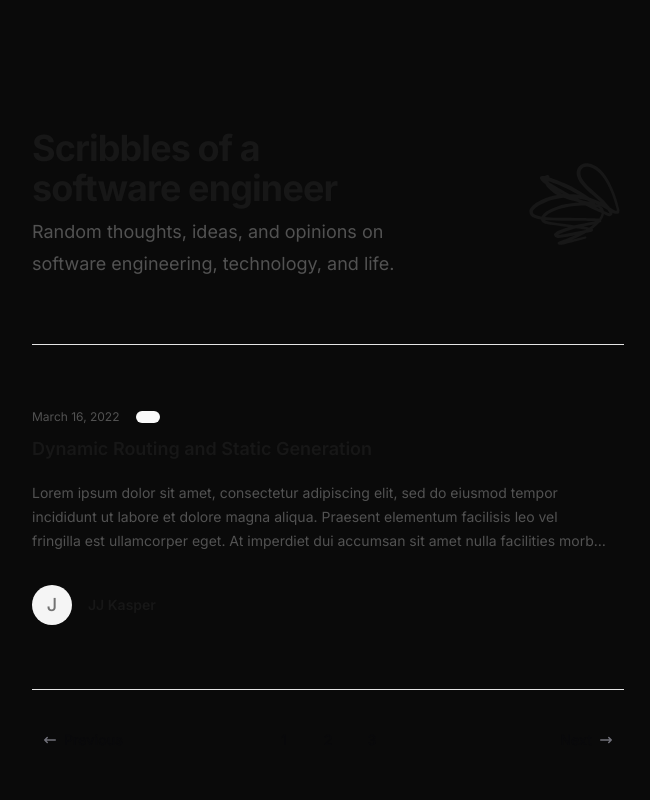
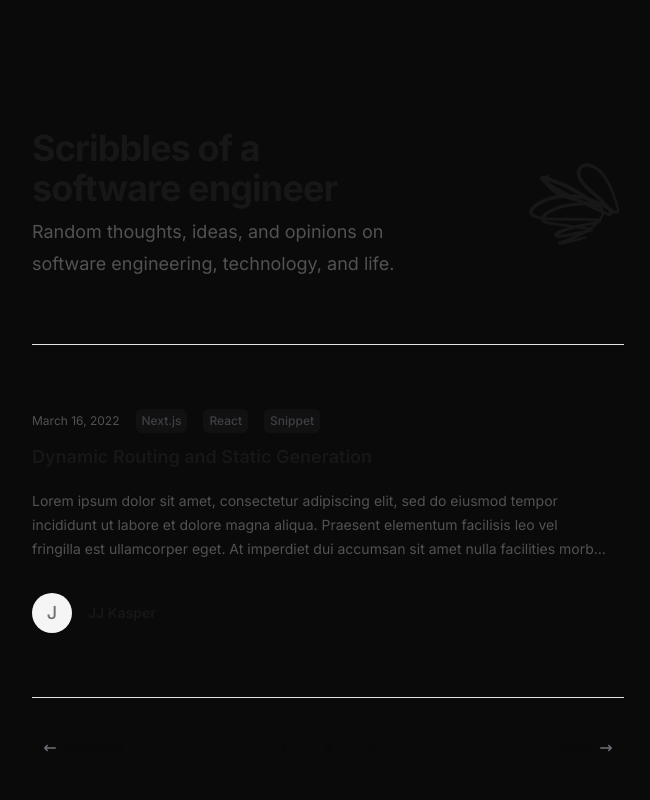
Before and after one commit to jstnmthw/next-static-blog, a Next.js app: page / in a window 1280 px wide. Shown: the top 800 px of the page, without its empty margins (312-962 px from the left). Built offline with nearby package versions, Linux system fonts and the light colour scheme.

Commit message:
Add category links to post component

```diff
--- /dev/null
+++ b/app/components/badge.tsx
@@ -0,0 +1,79 @@
+import { Button as HeadlessButton, type ButtonProps as HeadlessButtonProps } from '@headlessui/react'
+import clsx from 'clsx'
+import React from 'react'
+import { TouchTarget } from './button'
+import { Link } from './link'
+
+const colors = {
+  red: 'bg-red-500/15 text-red-700 group-data-[hover]:bg-red-500/25 dark:bg-red-500/10 dark:text-red-400 dark:group-data-[hover]:bg-red-500/20',
+  orange:
+    'bg-orange-500/15 text-orange-700 group-data-[hover]:bg-orange-500/25 dark:bg-orange-500/10 dark:text-orange-400 dark:group-data-[hover]:bg-orange-500/20',
+  amber:
+    'bg-amber-400/20 text-amber-700 group-data-[hover]:bg-amber-400/30 dark:bg-amber-400/10 dark:text-amber-400 dark:group-data-[hover]:bg-amber-400/15',
+  yellow:
+    'bg-yellow-400/20 text-yellow-700 group-data-[hover]:bg-yellow-400/30 dark:bg-yellow-400/10 dark:text-yellow-300 dark:group-data-[hover]:bg-yellow-400/15',
+  lime: 'bg-lime-400/20 text-lime-700 group-data-[hover]:bg-lime-400/30 dark:bg-lime-400/10 dark:text-lime-300 dark:group-data-[hover]:bg-lime-400/15',
+  green:
+    'bg-green-500/15 text-green-700 group-data-[hover]:bg-green-500/25 dark:bg-green-500/10 dark:text-green-400 dark:group-data-[hover]:bg-green-500/20',
+  emerald:
+    'bg-emerald-500/15 text-emerald-700 group-data-[hover]:bg-emerald-500/25 dark:bg-emerald-500/10 dark:text-emerald-400 dark:group-data-[hover]:bg-emerald-500/20',
+  teal: 'bg-teal-500/15 text-teal-700 group-data-[hover]:bg-teal-500/25 dark:bg-teal-500/10 dark:text-teal-300 dark:group-data-[hover]:bg-teal-500/20',
+  cyan: 'bg-cyan-400/20 text-cyan-700 group-data-[hover]:bg-cyan-400/30 dark:bg-cyan-400/10 dark:text-cyan-300 dark:group-data-[hover]:bg-cyan-400/15',
+  sky: 'bg-sky-500/15 text-sky-700 group-data-[hover]:bg-sky-500/25 dark:bg-sky-500/10 dark:text-sky-300 dark:group-data-[hover]:bg-sky-500/20',
+  blue: 'bg-blue-500/15 text-blue-700 group-data-[hover]:bg-blue-500/25 dark:text-blue-400 dark:group-data-[hover]:bg-blue-500/25',
+  indigo:
+    'bg-indigo-500/15 text-indigo-700 group-data-[hover]:bg-indigo-500/25 dark:text-indigo-400 dark:group-data-[hover]:bg-indigo-500/20',
+  violet:
+    'bg-violet-500/15 text-violet-700 group-data-[hover]:bg-violet-500/25 dark:text-violet-400 dark:group-data-[hover]:bg-violet-500/20',
+  purple:
+    'bg-purple-500/15 text-purple-700 group-data-[hover]:bg-purple-500/25 dark:text-purple-400 dark:group-data-[hover]:bg-purple-500/20',
+  fuchsia:
+    'bg-fuchsia-400/15 text-fuchsia-700 group-data-[hover]:bg-fuchsia-400/25 dark:bg-fuchsia-400/10 dark:text-fuchsia-400 dark:group-data-[hover]:bg-fuchsia-400/20',
+  pink: 'bg-pink-400/15 text-pink-700 group-data-[hover]:bg-pink-400/25 dark:bg-pink-400/10 dark:text-pink-400 dark:group-data-[hover]:bg-pink-400/20',
+  rose: 'bg-rose-400/15 text-rose-700 group-data-[hover]:bg-rose-400/25 dark:bg-rose-400/10 dark:text-rose-400 dark:group-data-[hover]:bg-rose-400/20',
+  zinc: 'bg-zinc-600/10 text-zinc-700 group-data-[hover]:bg-zinc-600/20 dark:bg-white/5 dark:text-zinc-400 dark:group-data-[hover]:bg-white/10',
+}
+
+type BadgeProps = { color?: keyof typeof colors }
+
+export function Badge({ color = 'zinc', className, ...props }: BadgeProps & React.ComponentPropsWithoutRef<'span'>) {
+  return (
+    <span
+      {...props}
+      className={clsx(
+        className,
+        'inline-flex items-center gap-x-1.5 rounded-md px-1.5 py-0.5 text-sm/5 font-medium sm:text-xs/5 forced-colors:outline',
+        colors[color]
+      )}
+    />
+  )
+}
+
+export const BadgeButton = React.forwardRef(function BadgeButton(
+  {
+    color = 'zinc',
+    className,
+    children,
+    ...props
+  }: BadgeProps & { children: React.ReactNode } & (HeadlessButtonProps | React.ComponentPropsWithoutRef<typeof Link>),
+  ref: React.ForwardedRef<HTMLElement>
+) {
+  let classes = clsx(
+    className,
+    'group relative inline-flex rounded-md focus:outline-none data-[focus]:outline data-[focus]:outline-2 data-[focus]:outline-offset-2 data-[focus]:outline-blue-500'
+  )
+
+  return 'href' in props ? (
+    <Link {...props} className={classes} ref={ref as React.ForwardedRef<HTMLAnchorElement>}>
+      <TouchTarget>
+        <Badge color={color}>{children}</Badge>
+      </TouchTarget>
+    </Link>
+  ) : (
+    <HeadlessButton {...props} className={classes} ref={ref}>
+      <TouchTarget>
+        <Badge color={color}>{children}</Badge>
+      </TouchTarget>
+    </HeadlessButton>
+  )
+})
--- a/app/components/posts.tsx
+++ b/app/components/posts.tsx
@@ -2,6 +2,8 @@ import { FC } from 'react';
 import PostType from '@/interface/post';
 import DateFormatter from './date-formatter';
 import classNames from 'classnames';
+import { Badge } from './badge';
+import Link from 'next/link';
 
 const Posts: FC<{ posts: PostType[]; className?: string }> = ({
   posts,
@@ -20,12 +22,14 @@ const Posts: FC<{ posts: PostType[]; className?: string }> = ({
                 dateString={post.date}
                 className="text-neutral-600"
               />
-              <a
-                href={post.category}
-                className="relative z-10 rounded-full bg-neutral-50 px-3 py-1.5 font-medium text-neutral-600 hover:bg-neutral-100 dark:text-neutral-300"
-              >
-                {post.category}
-              </a>
+              {post.categories.map((category) => (
+                <Link
+                  key={category}
+                  href={`/category/${category.toLowerCase()}`}
+                >
+                  <Badge className="text-neutral-600">{category}</Badge>
+                </Link>
+              ))}
             </div>
             <div className="group relative">
               <h3 className="mt-3 text-lg font-semibold leading-6 text-neutral-900 group-hover:text-neutral-600 dark:text-neutral-300 dark:group-hover:text-neutral-100">
--- a/app/page.tsx
+++ b/app/page.tsx
@@ -38,6 +38,9 @@ export default function Page() {
         </div>
         <ScribbleIcon className="w-36 text-balance text-neutral-900 dark:text-neutral-100" />
       </div>
+      {/* <pre className="overflow-scroll mt-10 text-green-400 text-xs">
+        {JSON.stringify(posts, null, 2)}
+      </pre> */}
       <Posts
         posts={posts.data}
         className="mb-8 pb-16 border-b border-neutral-200 dark:border-neutral-800"
--- a/interface/post.ts
+++ b/interface/post.ts
@@ -5,7 +5,7 @@ type PostType = {
   title: string;
   date: string;
   coverImage: string;
-  category: string;
+  categories: string[];
   author: Author;
   excerpt: string;
   ogImage: {
```
